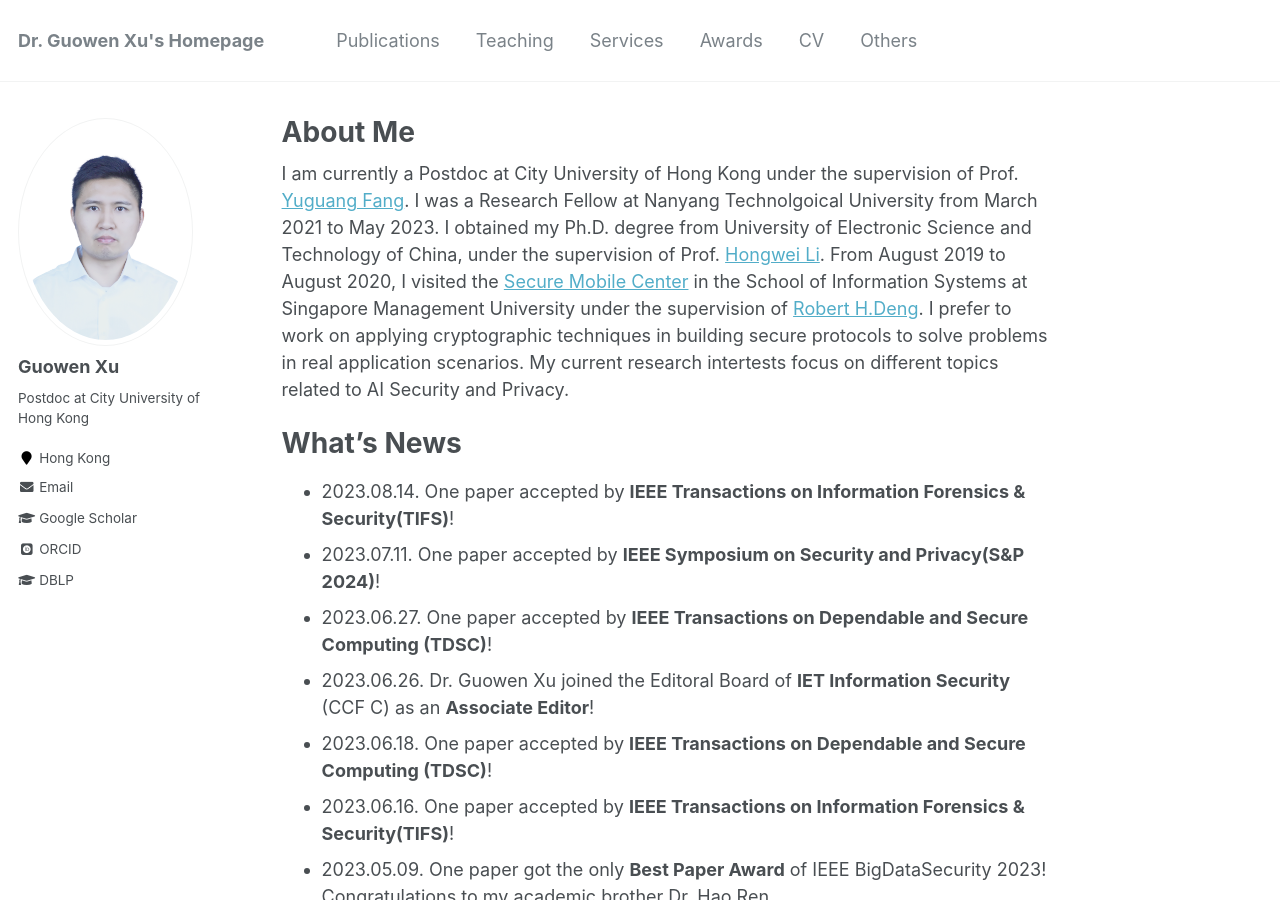
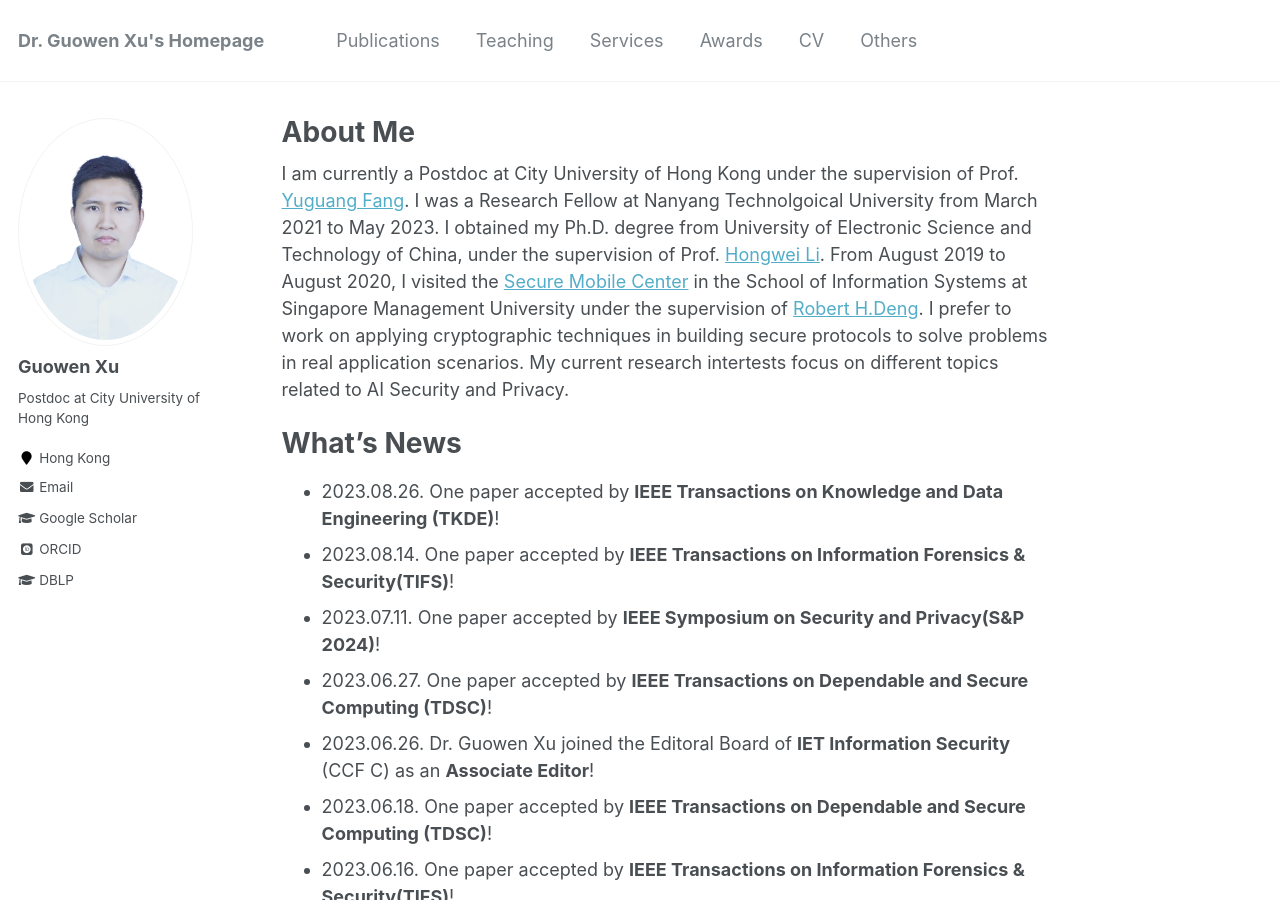
Before and after one commit to Guowen-xu/guowen-xu.github.io, a Jekyll site: the page built from _pages/about.md, in a window 1280 px wide and 900 px high. Built offline with Jekyll 4.4.1, drawn with Linux system fonts in a browser that asks for light colours; some web fonts are replaced.

Commit message:
Update about.md

```diff
--- a/_pages/about.md
+++ b/_pages/about.md
@@ -13,6 +13,7 @@ redirect_from:
 
 What's News
 ======
+- 2023.08.26. One paper accepted by **IEEE Transactions on Knowledge and Data Engineering (TKDE)**!
 - 2023.08.14. One paper accepted by **IEEE Transactions on Information Forensics & Security(TIFS)**!
 - 2023.07.11. One paper  accepted by **IEEE Symposium on Security and Privacy(S&P 2024)**!
 - 2023.06.27. One paper  accepted by **IEEE Transactions on Dependable and Secure Computing (TDSC)**!
```
